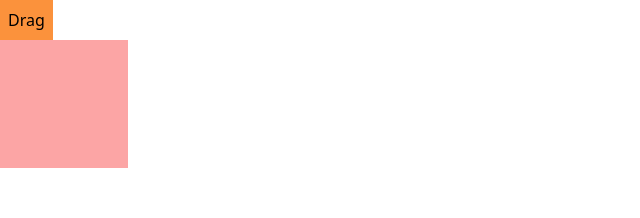
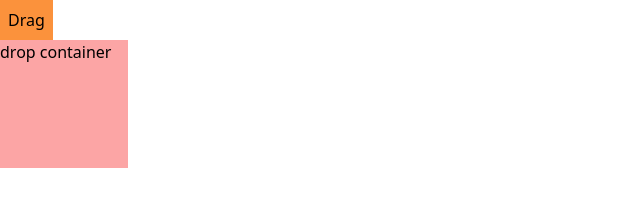
Before and after one commit to emranweb/redux-drag-todo, a React (Create React App) app: page / in a window 1280 px wide. Shown: the top 218 px of the page, without its empty margins (0-640 px from the left). Built offline with nearby package versions, Linux system fonts and the light colour scheme.

Commit message:
working dnd kit

```diff
--- a/src/dndkit/Board.tsx
+++ b/src/dndkit/Board.tsx
@@ -25,7 +25,15 @@ const Board = () => {
         ref={dropNode}
         {...listeners}
         className="drop-container w-32 h-32 bg-red-300"
-      ></div>
+      >
+        {isDroped ? (
+          <button ref={dragNode} type="button" className="p-2 bg-orange-400">
+            Drag
+          </button>
+        ) : (
+          'drop container'
+        )}
+      </div>
     </DndContext>
   );
 };
```
